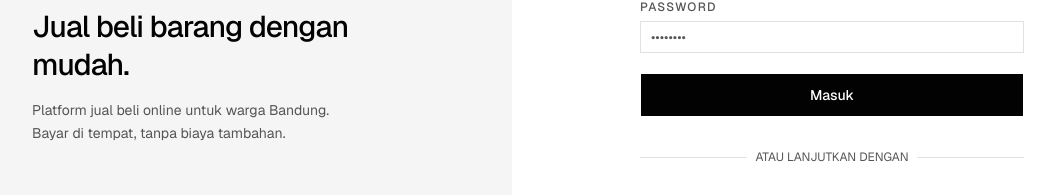
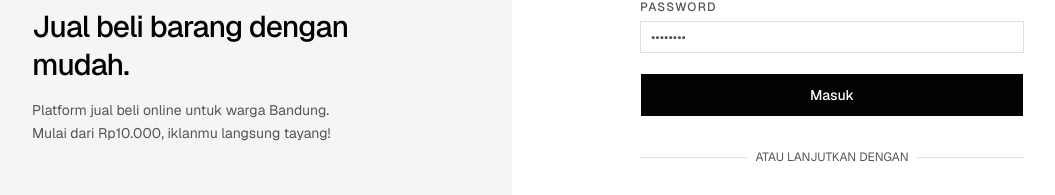
Before and after one commit to athar412/jualinaja-web, a Next.js app: page /login in a window 1280 px wide. Shown: the part 359-554 px from the top of the page, without its empty margins (128-1183 px from the left). Built offline with nearby package versions, Linux system fonts and the light colour scheme; no server answers.

Commit message:
fix: replace misleading free tagline with accurate pricing copy

```diff
--- a/app/login/page.tsx
+++ b/app/login/page.tsx
@@ -129,7 +129,7 @@ export default function LoginPage() {
             Jual beli barang dengan mudah.
           </h2>
           <p className="text-sm text-muted-foreground leading-relaxed">
-            Platform jual beli online untuk warga Bandung. Bayar di tempat, tanpa biaya tambahan.
+            Platform jual beli online untuk warga Bandung. Mulai dari Rp10.000, iklanmu langsung tayang!
           </p>
         </div>
       </div>
```
